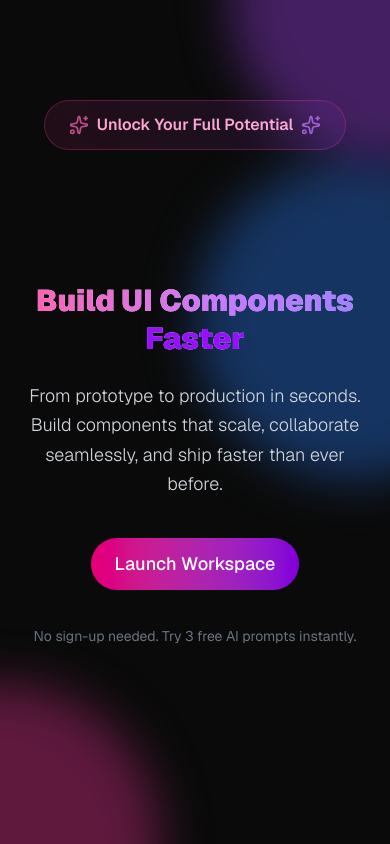
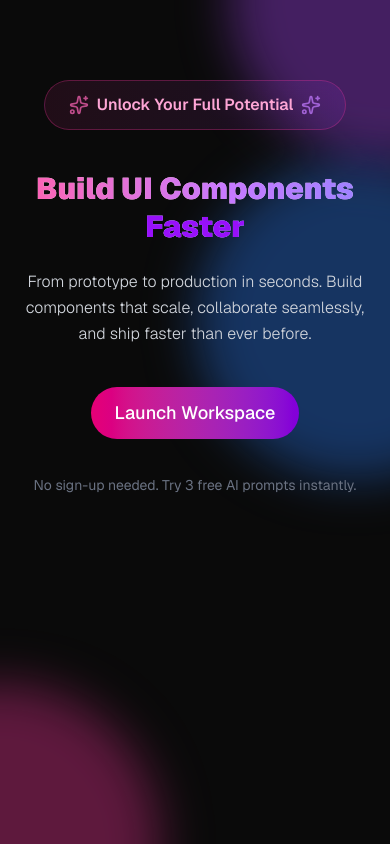
Before and after one commit to divyanshu866/component-lab, a Next.js app: page / in a window 390 px wide. Built offline with nearby package versions, Linux system fonts and the light colour scheme.

Commit message:
Improved margins on landing page for mobile devices.

```diff
--- a/src/app/page.tsx
+++ b/src/app/page.tsx
@@ -19,8 +19,8 @@ export default function Home() {
         </div>
         {/* Header */}
         <div className="absolute h-full mx-5 sm:mx-10 flex flex-col items-center justify-start">
-          <div className="text-center mt-25">
-            <div className="inline-flex items-center gap-2 bg-gradient-to-r from-pink-500/10 to-purple-500/10 border border-pink-500/30 rounded-full px-6 py-3 mb-8 backdrop-blur-sm">
+          <div className="text-center mt-20 sm:mt-25">
+            <div className="inline-flex items-center gap-2 bg-gradient-to-r from-pink-500/10 to-purple-500/10 border border-pink-500/30 rounded-full px-6 py-3 backdrop-blur-sm">
               <Sparkles className="w-5 h-5 text-pink-400 animate-pulse" />
               <span className="text-pink-300 font-semibold">
                 Unlock Your Full Potential
@@ -28,14 +28,14 @@ export default function Home() {
               <Sparkles className="w-5 h-5 text-purple-400 animate-pulse" />
             </div>
 
-            <h1 className="mt-25 text-3xl sm:text-4xl md:text-5xl lg:text-6xl xl:text-7xl font-black mb-6 bg-gradient-to-r from-white via-pink-200 to-purple-200 bg-clip-text text-transparent leading-tight">
+            <h1 className="mt-10 sm:mt-25 text-3xl sm:text-4xl md:text-5xl lg:text-6xl xl:text-7xl font-black mb-6 bg-gradient-to-r from-white via-pink-200 to-purple-200 bg-clip-text text-transparent leading-tight">
               <span className="bg-gradient-to-r font-sans from-pink-400 via-purple-400 to-indigo-400 bg-clip-text text-transparent">
                 Build UI Components{" "}
                 <span className="text-purple-600">Faster</span>
               </span>
             </h1>
 
-            <p className="text-lg sm:text-2xl md:text-2xl lg:text-2xl text-gray-300 max-w-4xl mx-auto leading-relaxed font-light">
+            <p className="text-md sm:text-2xl md:text-2xl lg:text-2xl text-gray-300 max-w-4xl mx-auto leading-relaxed font-light">
               From prototype to production in seconds. Build components that
               scale, collaborate seamlessly, and ship faster than ever before.
             </p>
```
